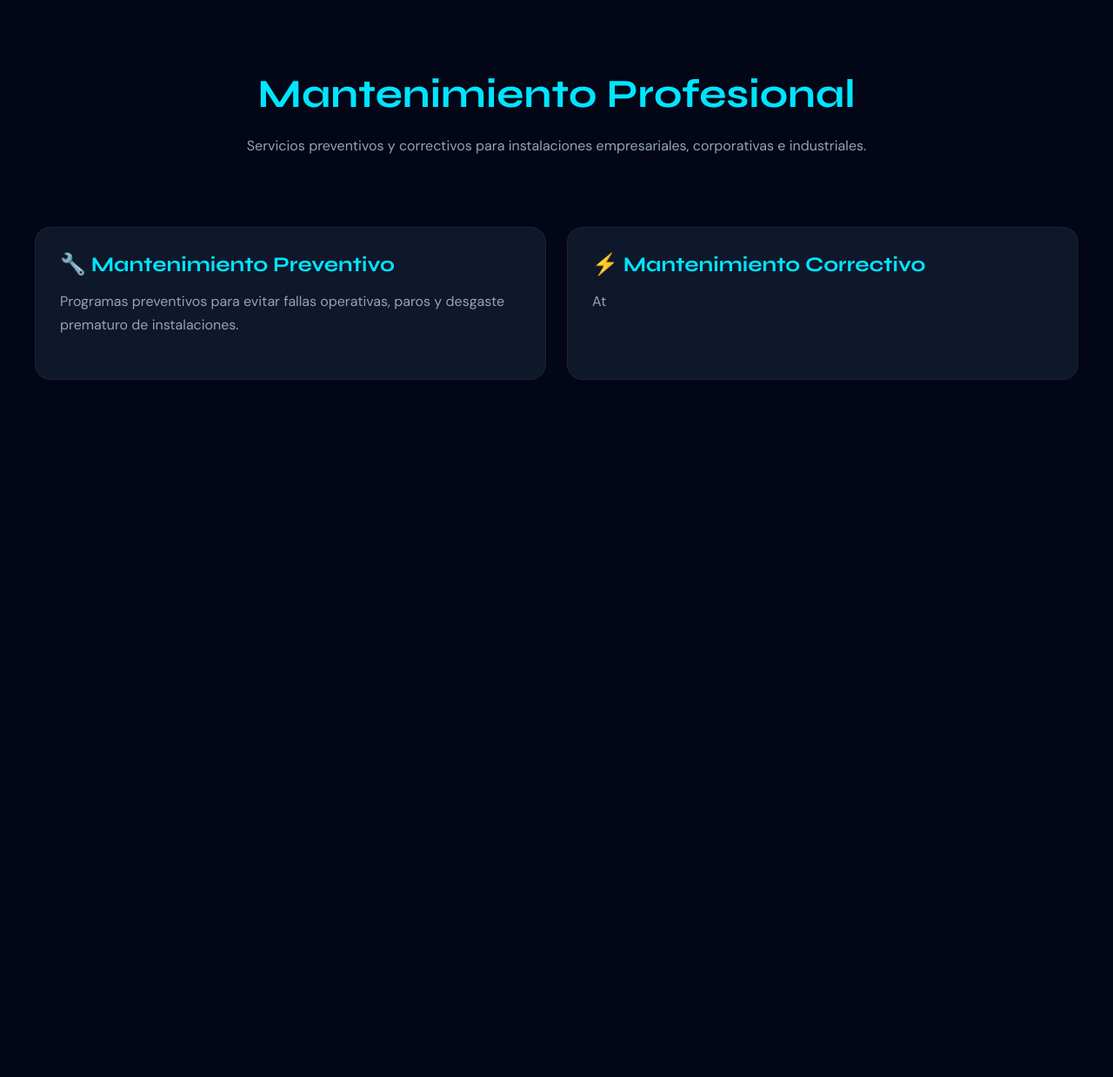
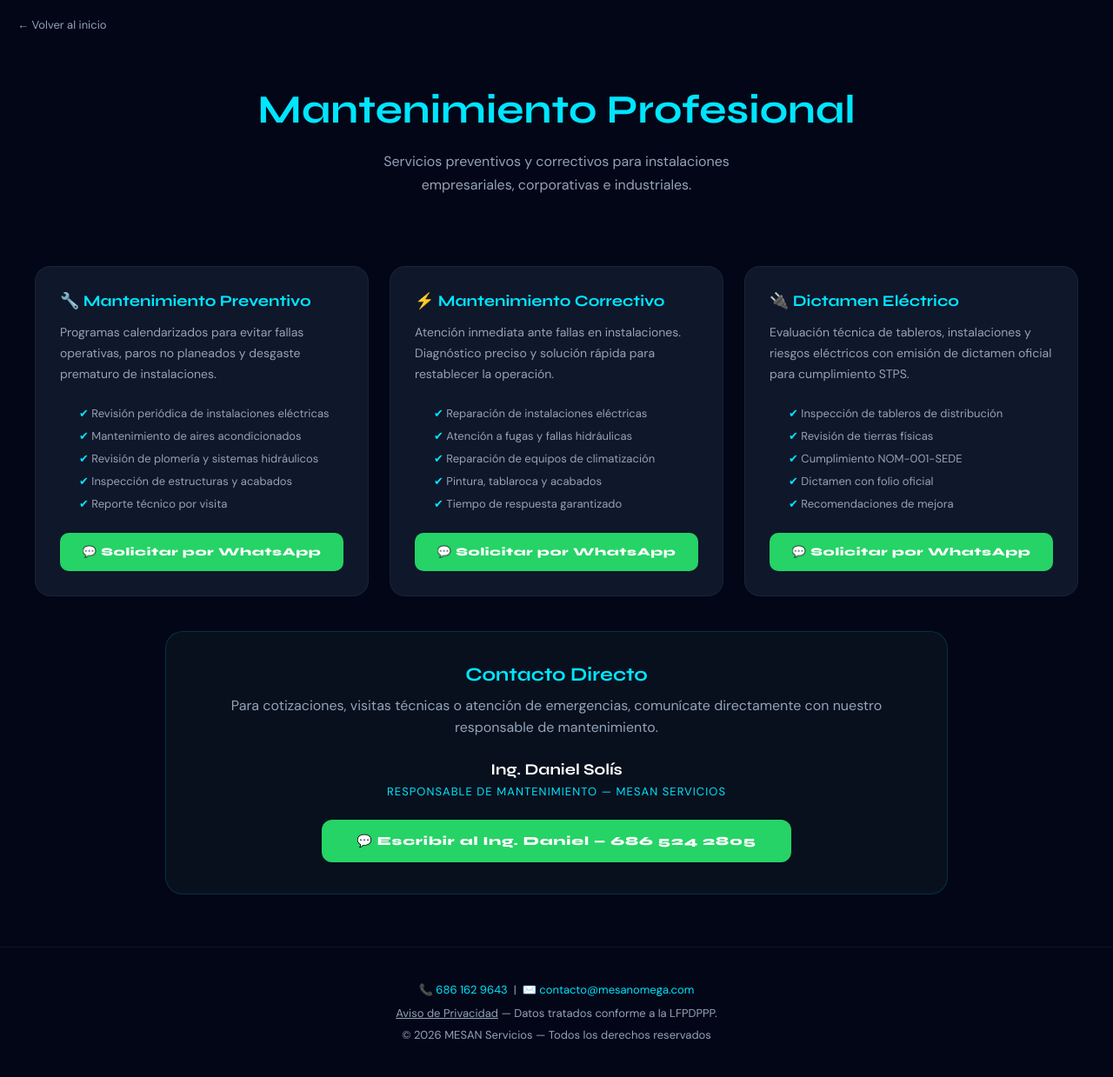
Before and after one commit to manuelsanchezresendiz8-eng/mesan-servicios, a FastAPI app: page /mantenimiento in a window 1280 px wide. Shown: the whole page at 87% size. Before the commit the page ends 437 px from the top, so only its background shows below. Run offline with FastAPI, Linux system fonts and the light colour scheme.

Commit message:
Update mantenimiento.html

```diff
--- a/templates/mantenimiento.html
+++ b/templates/mantenimiento.html
@@ -2,16 +2,12 @@
 <html lang="es">
 
 <head>
-
 <meta charset="UTF-8">
 <meta name="viewport" content="width=device-width, initial-scale=1.0">
-
-<title>MESAN Servicios | Mantenimiento</title>
-
+<title>Mantenimiento | MESAN Servicios</title>
 <link href="https://fonts.googleapis.com/css2?family=Syne:wght@400;700;800&family=DM+Sans:wght@300;400;500&display=swap" rel="stylesheet">
 
 <style>
-
 :root{
     --bg:#020617;
     --card:#0f172a;
@@ -19,36 +15,34 @@
     --text:#ffffff;
     --muted:#94a3b8;
 }
+*{ margin:0; padding:0; box-sizing:border-box; }
+body{ background:var(--bg); color:var(--text); font-family:'DM Sans',sans-serif; }
 
-*{
-    margin:0;
-    padding:0;
-    box-sizing:border-box;
+.back-link{
+    display:inline-block;
+    margin:20px 20px 0;
+    color:var(--muted);
+    font-size:13px;
+    text-decoration:none;
 }
-
-body{
-    background:var(--bg);
-    color:var(--text);
-    font-family:'DM Sans',sans-serif;
-}
+.back-link:hover{ color:var(--cyan); }
 
 header{
-    padding:80px 20px 40px;
+    padding:60px 20px 40px;
     text-align:center;
 }
-
 header h1{
     font-family:'Syne',sans-serif;
     font-size:46px;
     color:var(--cyan);
     margin-bottom:18px;
 }
-
 header p{
     max-width:800px;
     margin:auto;
     color:var(--muted);
     line-height:1.7;
+    font-size:16px;
 }
 
 .grid{
@@ -65,94 +59,180 @@ header p{
     border-radius:18px;
     padding:28px;
     border:1px solid rgba(255,255,255,.05);
+    transition:.3s;
 }
+.card:hover{ transform:translateY(-4px); border-color:rgba(0,229,255,.25); }
+.card h2{ color:var(--cyan); font-family:'Syne',sans-serif; margin-bottom:14px; font-size:18px; }
+.card p{ color:var(--muted); line-height:1.7; margin-bottom:20px; font-size:14px; }
+.card ul{ color:var(--muted); font-size:13px; line-height:2; padding-left:18px; margin-bottom:20px; }
+.card ul li{ list-style:none; padding-left:4px; }
+.card ul li::before{ content:"✔ "; color:var(--cyan); }
 
-.card h2{
-    color:var(--cyan);
-    font-family:'Syne',sans-serif;
-    margin-bottom:14px;
-}
-
-.card p{
-    color:var(--muted);
-    line-height:1.7;
-    margin-bottom:20px;
-}
-
-.btn{
+.btn-wa{
     display:block;
     width:100%;
     padding:14px;
     text-align:center;
-    background:var(--cyan);
-    color:black;
+    background:#25d366;
+    color:white;
     text-decoration:none;
     border-radius:10px;
     font-family:'Syne',sans-serif;
     font-weight:800;
+    font-size:13px;
+    letter-spacing:.05em;
+    transition:.2s;
 }
+.btn-wa:hover{ opacity:.85; }
 
 .contacto{
     width:95%;
-    max-width:1000px;
-    margin:50px auto;
-    background:#0f172a;
+    max-width:900px;
+    margin:20px auto 60px;
+    background:#08101d;
+    border:1px solid rgba(0,229,255,.15);
     border-radius:20px;
-    padding:34px;
+    padding:36px;
     text-align:center;
 }
-
 .contacto h3{
     color:var(--cyan);
     font-family:'Syne',sans-serif;
-    margin-bottom:14px;
+    font-size:22px;
+    margin-bottom:10px;
+}
+.contacto p{
+    color:var(--muted);
+    margin-bottom:24px;
+    line-height:1.6;
+}
+.contacto .ing{
+    color:white;
+    font-family:'Syne',sans-serif;
+    font-size:18px;
+    font-weight:700;
+    margin-bottom:6px;
+}
+.contacto .cargo{
+    color:var(--cyan);
+    font-size:13px;
+    letter-spacing:.08em;
+    margin-bottom:24px;
 }
 
-.contacto p{
-    color:var(--muted);
-    margin-bottom:20px;
+.btn-wa-main{
+    display:inline-block;
+    padding:16px 40px;
+    background:#25d366;
+    color:white;
+    text-decoration:none;
+    border-radius:12px;
+    font-family:'Syne',sans-serif;
+    font-weight:800;
+    font-size:14px;
+    letter-spacing:.06em;
+    transition:.2s;
 }
+.btn-wa-main:hover{ opacity:.85; transform:translateY(-2px); }
 
 footer{
-    padding:50px 20px;
+    padding:40px 20px;
     text-align:center;
     color:var(--muted);
-    font-size:14px;
+    font-size:13px;
+    border-top:1px solid rgba(255,255,255,.05);
 }
-
+footer a{ color:var(--muted); text-decoration:underline; }
 </style>
-
 </head>
 
 <body>
 
+<a href="/" class="back-link">← Volver al inicio</a>
+
 <header>
-
-<h1>Mantenimiento Profesional</h1>
-
-<p>
-Servicios preventivos y correctivos para instalaciones
-empresariales, corporativas e industriales.
-</p>
-
+  <h1>Mantenimiento Profesional</h1>
+  <p>Servicios preventivos y correctivos para instalaciones<br>empresariales, corporativas e industriales.</p>
 </header>
 
 <section class="grid">
 
-<div class="card">
+  <!-- PREVENTIVO -->
+  <div class="card">
+    <h2>🔧 Mantenimiento Preventivo</h2>
+    <p>Programas calendarizados para evitar fallas operativas, paros no planeados y desgaste prematuro de instalaciones.</p>
+    <ul>
+      <li>Revisión periódica de instalaciones eléctricas</li>
+      <li>Mantenimiento de aires acondicionados</li>
+      <li>Revisión de plomería y sistemas hidráulicos</li>
+      <li>Inspección de estructuras y acabados</li>
+      <li>Reporte técnico por visita</li>
+    </ul>
+    <a href="https://wa.me/526865242805?text=Hola%20Ing.%20Daniel%2C%20requiero%20información%20sobre%20Mantenimiento%20Preventivo%20MESAN."
+       class="btn-wa" target="_blank">
+      💬 Solicitar por WhatsApp
+    </a>
+  </div>
 
-<h2>🔧 Mantenimiento Preventivo</h2>
+  <!-- CORRECTIVO -->
+  <div class="card">
+    <h2>⚡ Mantenimiento Correctivo</h2>
+    <p>Atención inmediata ante fallas en instalaciones. Diagnóstico preciso y solución rápida para restablecer la operación.</p>
+    <ul>
+      <li>Reparación de instalaciones eléctricas</li>
+      <li>Atención a fugas y fallas hidráulicas</li>
+      <li>Reparación de equipos de climatización</li>
+      <li>Pintura, tablaroca y acabados</li>
+      <li>Tiempo de respuesta garantizado</li>
+    </ul>
+    <a href="https://wa.me/526865242805?text=Hola%20Ing.%20Daniel%2C%20requiero%20atención%20de%20Mantenimiento%20Correctivo%20MESAN."
+       class="btn-wa" target="_blank">
+      💬 Solicitar por WhatsApp
+    </a>
+  </div>
 
-<p>
-Programas preventivos para evitar fallas operativas,
-paros y desgaste prematuro de instalaciones.
-</p>
+  <!-- ELÉCTRICO -->
+  <div class="card">
+    <h2>🔌 Dictamen Eléctrico</h2>
+    <p>Evaluación técnica de tableros, instalaciones y riesgos eléctricos con emisión de dictamen oficial para cumplimiento STPS.</p>
+    <ul>
+      <li>Inspección de tableros de distribución</li>
+      <li>Revisión de tierras físicas</li>
+      <li>Cumplimiento NOM-001-SEDE</li>
+      <li>Dictamen con folio oficial</li>
+      <li>Recomendaciones de mejora</li>
+    </ul>
+    <a href="https://wa.me/526865242805?text=Hola%20Ing.%20Daniel%2C%20requiero%20información%20sobre%20Dictamen%20Eléctrico%20MESAN."
+       class="btn-wa" target="_blank">
+      💬 Solicitar por WhatsApp
+    </a>
+  </div>
 
+</section>
+
+<!-- CONTACTO DIRECTO -->
+<div class="contacto">
+  <h3>Contacto Directo</h3>
+  <p>Para cotizaciones, visitas técnicas o atención de emergencias, comunícate directamente con nuestro responsable de mantenimiento.</p>
+  <div class="ing">Ing. Daniel Solís</div>
+  <div class="cargo">RESPONSABLE DE MANTENIMIENTO — MESAN SERVICIOS</div>
+  <a href="https://wa.me/526865242805?text=Hola%20Ing.%20Daniel%2C%20requiero%20información%20sobre%20los%20servicios%20de%20mantenimiento%20MESAN."
+     class="btn-wa-main" target="_blank">
+    💬 Escribir al Ing. Daniel — 686 524 2805
+  </a>
 </div>
 
-<div class="card">
+<footer>
+  <p style="margin-bottom:10px">
+    📞 <a href="tel:526861629643" style="color:var(--cyan);text-decoration:none">686 162 9643</a>
+    &nbsp;|&nbsp;
+    ✉️ <a href="mailto:contacto@mesanomega.com" style="color:var(--cyan);text-decoration:none">contacto@mesanomega.com</a>
+  </p>
+  <p style="margin-bottom:8px">
+    <a href="/privacidad">Aviso de Privacidad</a> — Datos tratados conforme a la LFPDPPP.
+  </p>
+  <p>© 2026 MESAN Servicios — Todos los derechos reservados</p>
+</footer>
 
-<h2>⚡ Mantenimiento Correctivo</h2>
-
-<p>
-At
+</body>
+</html>
```
